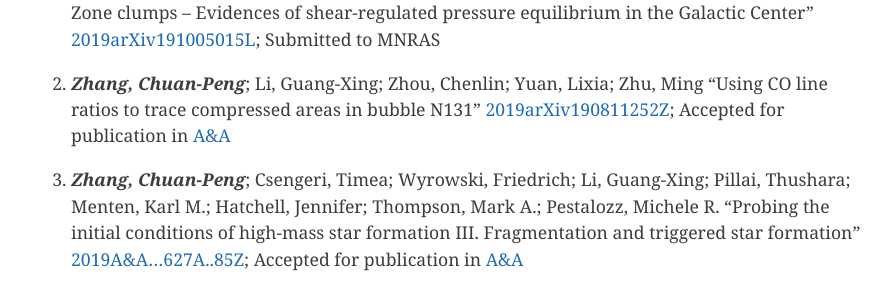
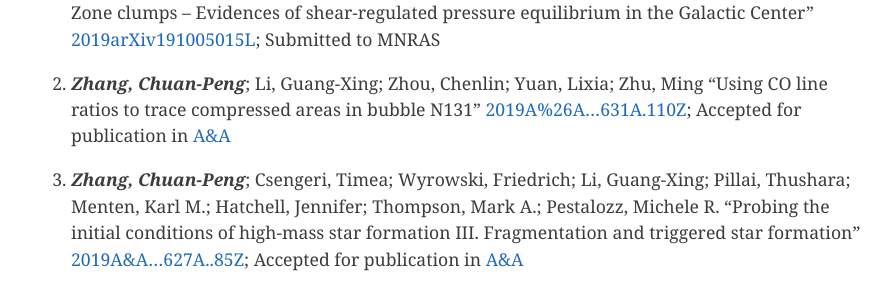
Before and after one commit to zcp521/zcp521.github.io, a Jekyll site: the page built from pub.md, in a window 1280 px wide and 900 px high, scrolled down 599 px. Shown: the part 163-455 px from the top of the window, without its empty margins (193-1084 px from the left). Built offline with Jekyll 4.4.1, drawn with Linux system fonts in a browser that asks for light colours.

Commit message:
Update pub.md

```diff
--- a/pub.md
+++ b/pub.md
@@ -22,7 +22,7 @@ tagline: "My publication list"
 
 37. ***Zhang, Chuan-Peng***; Li, Guang-Xing; Zhou, Chenlin; Yuan, Lixia; Zhu, Ming
 	"Using CO line ratios to trace compressed areas in bubble N131"
-	[2019arXiv190811252Z](https://ui.adsabs.harvard.edu/abs/2019arXiv190811252Z);
+	[2019A%26A...631A.110Z](https://ui.adsabs.harvard.edu/abs/2019A%26A...631A.110Z);
 	Accepted for publication in [A&A]({{site.baseurl}}/pub/N131.pdf)
 
 36. ***Zhang, Chuan-Peng***; Csengeri, Timea; Wyrowski, Friedrich; Li, Guang-Xing; Pillai, Thushara; Menten, Karl M.; Hatchell, Jennifer; Thompson, Mark A.; Pestalozz, Michele R.
```
